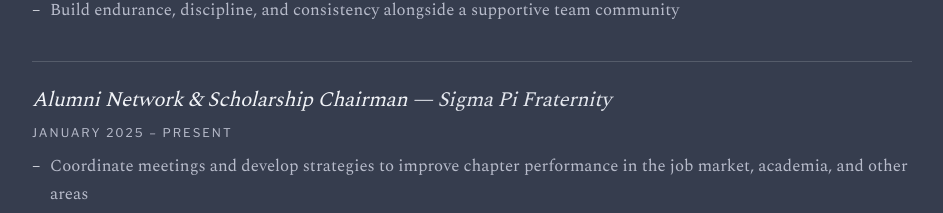
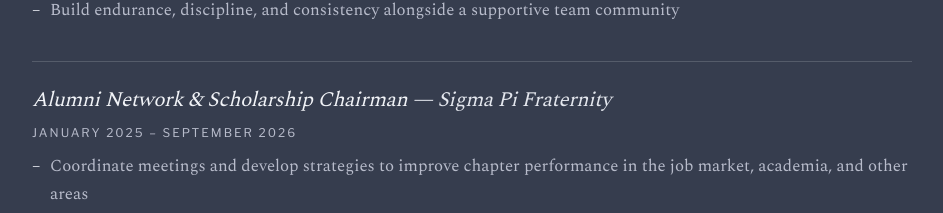
Before and after one commit to alieldaoushyuci/portfolio, a Next.js app: page /involvement in a window 1280 px wide. Shown: the part 818-1031 px from the top of the page, without its empty margins (168-1111 px from the left). Built offline with nearby package versions, Linux system fonts and the light colour scheme.

Commit message:
End Sigma Pi chairman role in September 2026

```diff
--- a/app/involvement/page.jsx
+++ b/app/involvement/page.jsx
@@ -223,7 +223,7 @@
             Alumni Network &amp; Scholarship Chairman{' '}
             <em>— Sigma Pi Fraternity</em>
           </h2>
-          <p className="when">January 2025 – Present</p>
+          <p className="when">January 2025 – September 2026</p>
           <div className="body">
             <ul>
               <li>
--- a/src/data/page-updates.js
+++ b/src/data/page-updates.js
@@ -5,7 +5,7 @@
   '/about': '2026-10-21',
   '/education': '2026-10-13',
   '/experience': '2026-10-06',
-  '/involvement': '2026-10-22',
+  '/involvement': '2026-10-24',
   '/projects': '2026-10-06',
   '/skills': '2026-10-17',
 };
```
Also changed, not shown: 32 other files (tests, documents, lock files or other folders).
